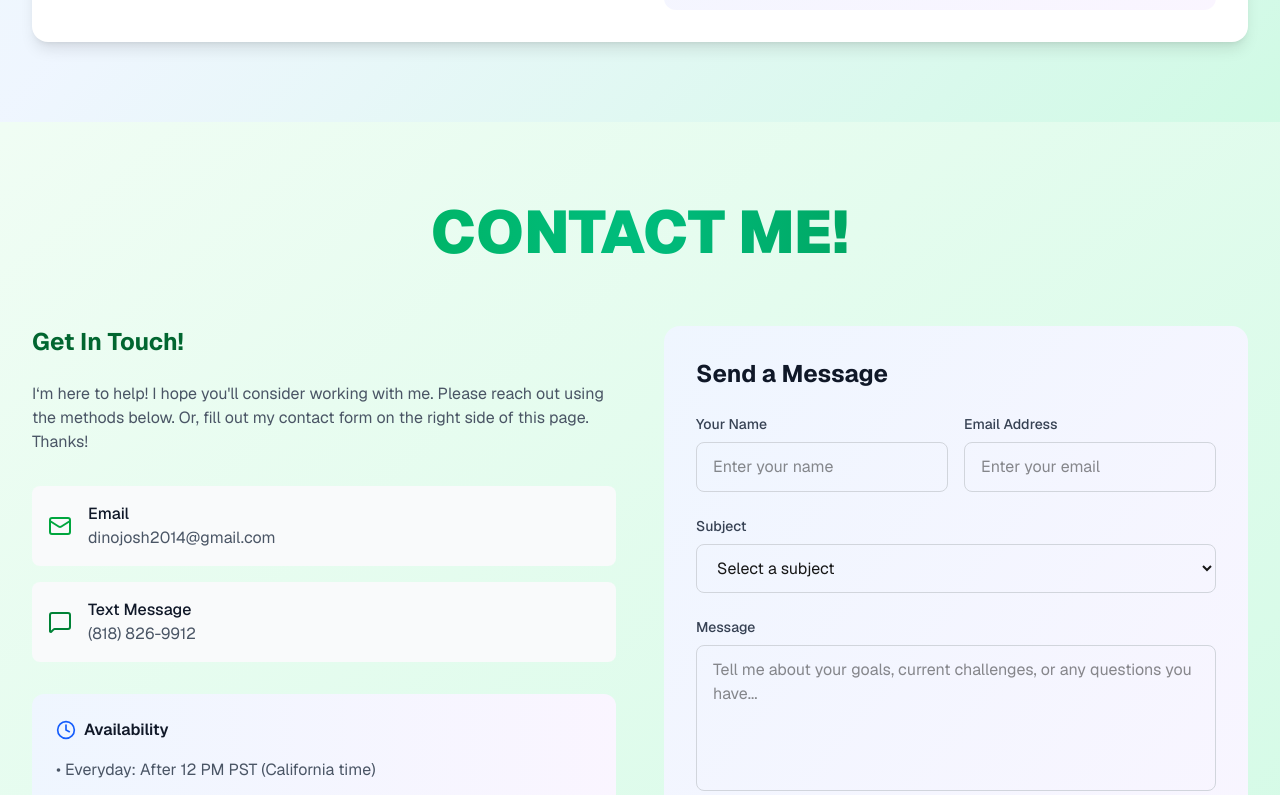
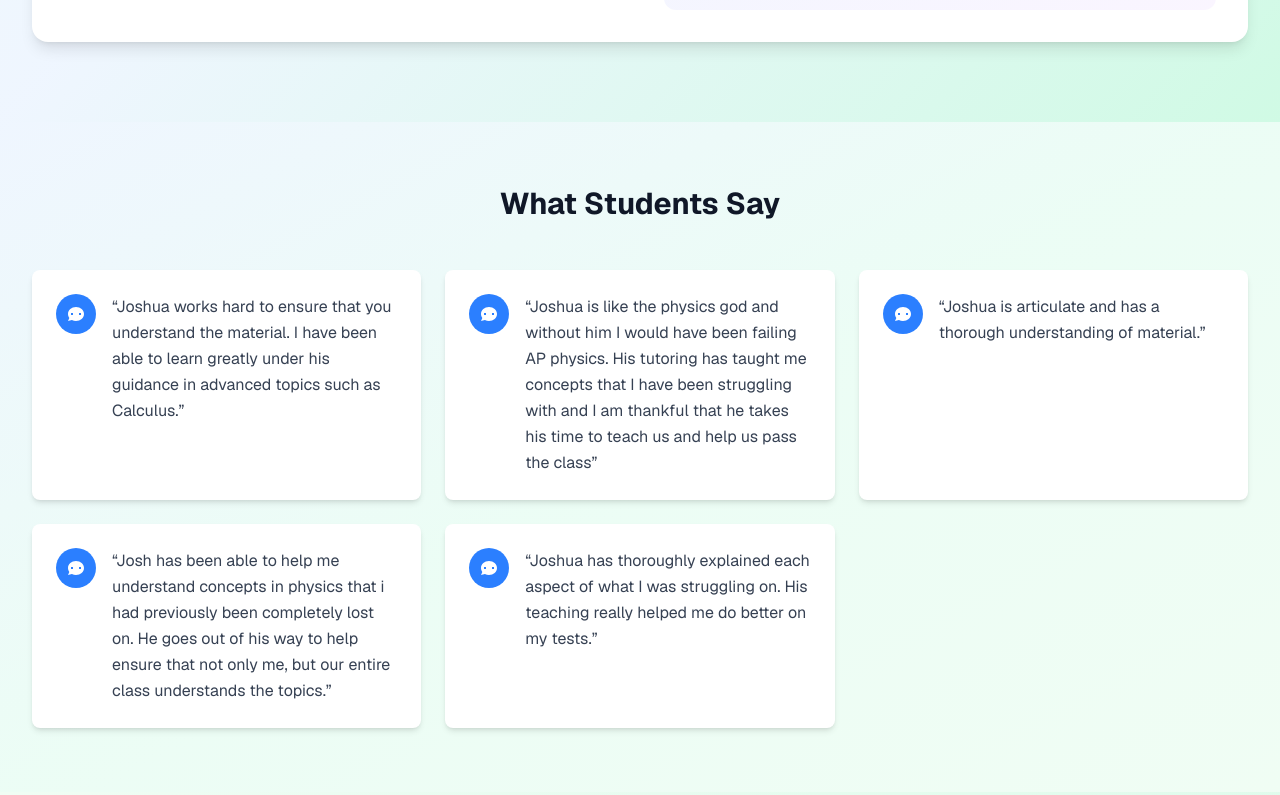
Before and after one commit to Clyde0513/tutoring-website, a Next.js app: page / in a window 1280 px wide. Shown: the part 3002-3797 px from the top of the page. Built offline with nearby package versions, Linux system fonts and the light colour scheme.

Commit message:
added reviews

```diff
--- a/app/page.tsx
+++ b/app/page.tsx
@@ -1,6 +1,7 @@
 import Hero from '@/components/Hero';
 import About from '@/components/About';
 import Services from '@/components/Services';
+import CustomerReviews from '@/components/CustomerReviews';
 import Contact from '@/components/Contact';
 import Navigation from '@/components/Navigation';
 
@@ -11,6 +12,7 @@ export default function Home() {
       <Hero />
       <About />
       <Services />
+      <CustomerReviews />
       <Contact />
     </div>
   );
--- /dev/null
+++ b/components/CustomerReviews.tsx
@@ -0,0 +1,71 @@
+import React from 'react';
+
+const CustomerReviews = () => {
+  const reviews = [
+    {
+      id: 1,
+      text: "Joshua works hard to ensure that you understand the material. I have been able to learn greatly under his guidance in advanced topics such as Calculus."
+    },
+    {
+      id: 2,
+      text: "Joshua is like the physics god and without him I would have been failing AP physics. His tutoring has taught me concepts that I have been struggling with and I am thankful that he takes his time to teach us and help us pass the class"
+    },
+    {
+      id: 3,
+      text: "Joshua is articulate and has a thorough understanding of material."
+    },
+    {
+      id: 4,
+      text: "Josh has been able to help me understand concepts in physics that i had previously been completely lost on. He goes out of his way to help ensure that not only me, but our entire class understands the topics."
+    },
+    {
+      id: 5,
+      text: "Joshua has thoroughly explained each aspect of what I was struggling on. His teaching really helped me do better on my tests."
+    }
+  ];
+
+  return (
+    <section className="py-16 bg-gradient-to-br from-blue-50 via-emerald-50 to-green-50">
+      <div className="max-w-7xl mx-auto px-4 sm:px-6 lg:px-8">
+        <div className="text-center mb-12">
+          <h2 className="text-3xl font-bold text-gray-900 mb-4">
+            What Students Say
+          </h2>
+          {/* <p className="text-lg text-gray-600 max-w-2xl mx-auto">
+            Feedback from students who have experienced Josh&apos;s tutoring services
+          </p> */}
+        </div>
+
+        <div className="grid grid-cols-1 md:grid-cols-2 lg:grid-cols-3 gap-6">
+          {reviews.map((review) => (
+            <div
+              key={review.id}
+              className="bg-white rounded-lg shadow-md p-6 hover:shadow-lg transition-shadow duration-300"
+            >
+              <div className="flex items-start">
+                <div className="flex-shrink-0">
+                  <div className="w-10 h-10 bg-blue-500 rounded-full flex items-center justify-center">
+                    <svg
+                      className="w-5 h-5 text-white"
+                      fill="currentColor"
+                      viewBox="0 0 20 20"
+                    >
+                      <path d="M18 10c0 3.866-3.582 7-8 7a8.841 8.841 0 01-4.083-.98L2 17l1.338-3.123C2.493 12.767 2 11.434 2 10c0-3.866 3.582-7 8-7s8 3.134 8 7zM7 9H5v2h2V9zm8 0h-2v2h2V9zM9 9h2v2H9V9z" />
+                    </svg>
+                  </div>
+                </div>
+                <div className="ml-4">
+                  <p className="text-gray-700 leading-relaxed">
+                    &ldquo;{review.text}&rdquo;
+                  </p>
+                </div>
+              </div>
+            </div>
+          ))}
+        </div>
+      </div>
+    </section>
+  );
+};
+
+export default CustomerReviews;
```
